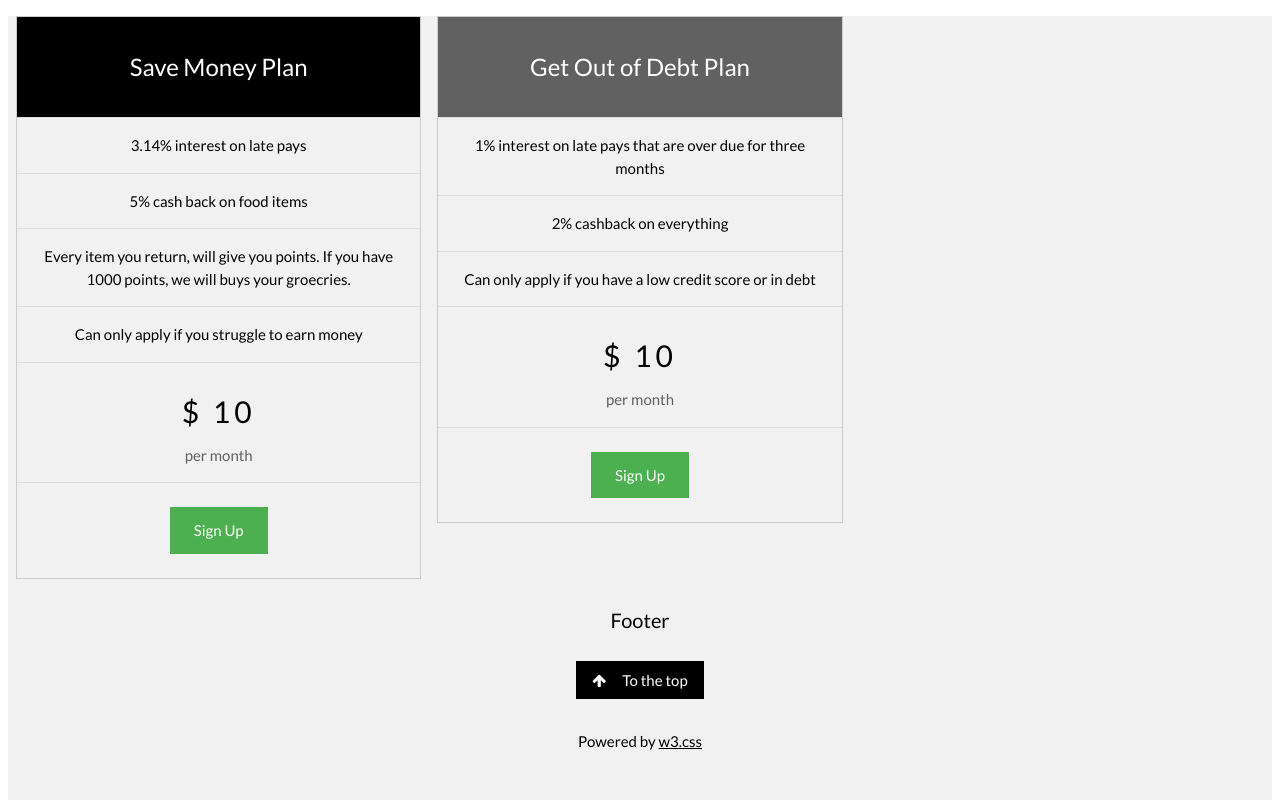
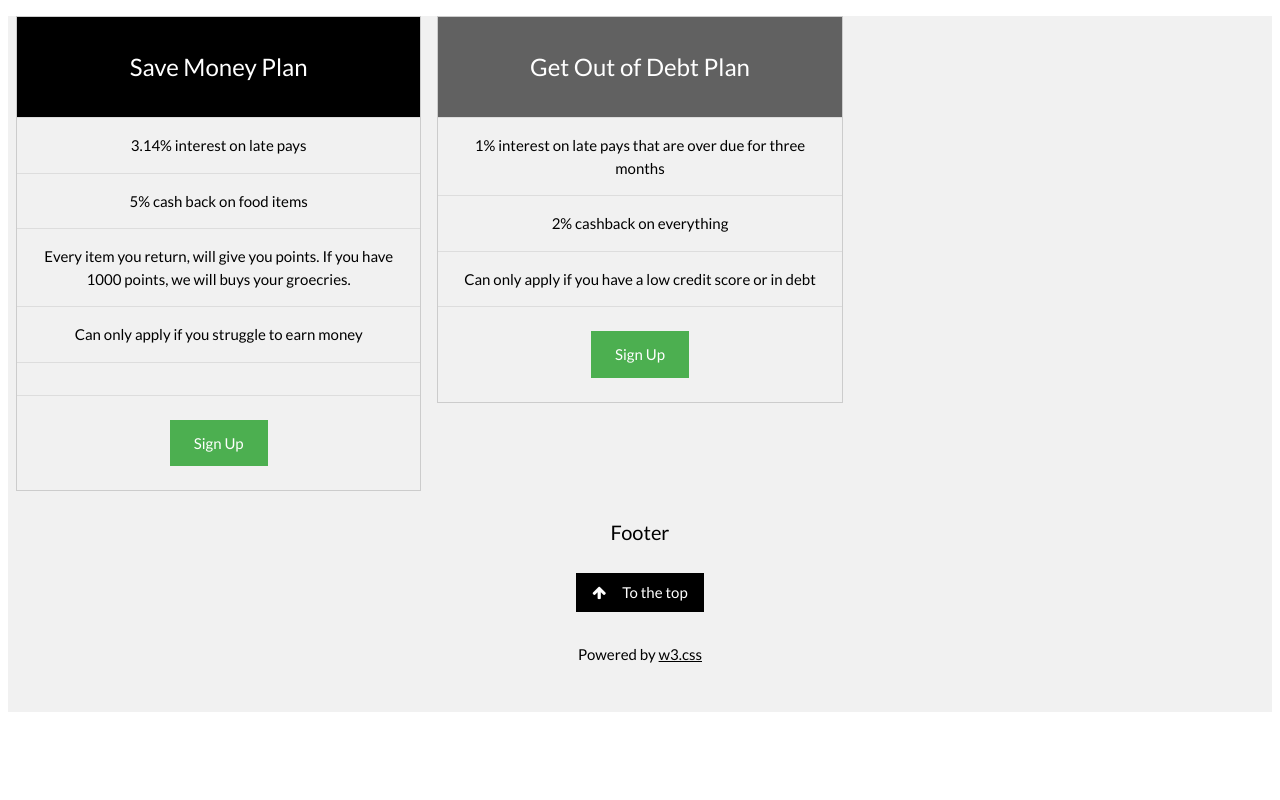
Before and after one commit to NJisCoding/Design-Smart-Credit-Card, a plain HTML site: page Index.html in a window 1280 px wide. Shown: the part 1196-1996 px from the top of the page. After the commit the page ends 1908 px from the top, so only its background shows below. Drawn offline with nearby package versions, Linux system fonts and the light colour scheme.

Commit message:
Update Index.html

```diff
--- a/Index.html
+++ b/Index.html
@@ -87,9 +87,6 @@ We provide safe deals to help people who are struggling financially. Some exampl
         <li class="w3-padding-16">Every item you return, will give you points. If you have 1000 points, we will buys your groecries.</li>
         <li class="w3-padding-16">Can only apply if you struggle to earn money</li>
         <li class="w3-padding-16">
-          <h2 class="w3-wide">$ 10</h2>
-          <span class="w3-opacity">per month</span>
-        </li>
         <li class="w3-light-grey w3-padding-24">
           <button class="w3-button w3-green w3-padding-large">Sign Up</button>
         </li>
@@ -102,10 +99,6 @@ We provide safe deals to help people who are struggling financially. Some exampl
         <li class="w3-padding-16">1% interest on late pays that are over due for three months</li>
         <li class="w3-padding-16">2% cashback on everything</li>
         <li class="w3-padding-16">Can only apply if you have a low credit score or in debt</li>
-        <li class="w3-padding-16">
-          <h2 class="w3-wide">$ 10</h2>
-          <span class="w3-opacity">per month</span>
-        </li>
         <li class="w3-light-grey w3-padding-24">
           <button class="w3-button w3-green w3-padding-large">Sign Up</button>
         </li>
```
